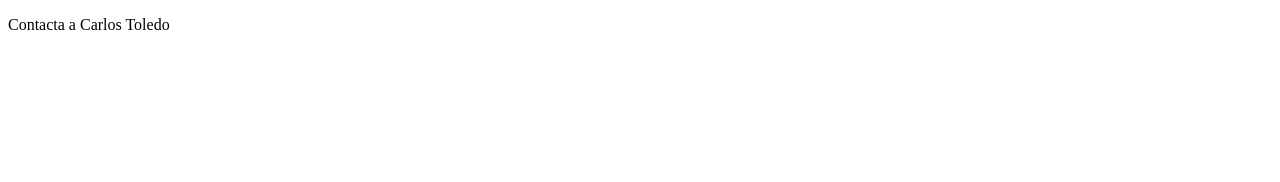
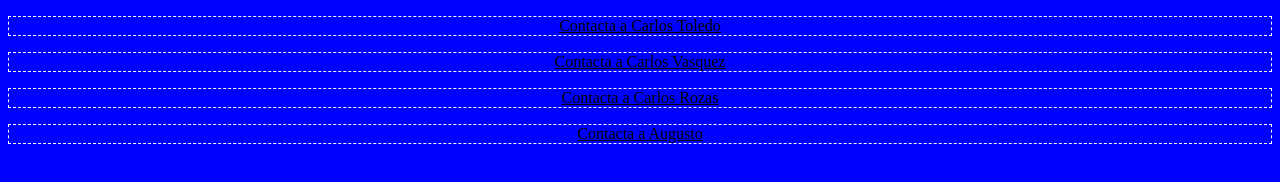
Before and after one commit to charlie83cl/ProyectoGITgrupal, a plain HTML site: page contactoo.html in a window 1280 px wide. Drawn offline with Linux system fonts and the light colour scheme.

Commit message:
Vamos a ver que pasa con este commit Cvasquez

```diff
--- a/contactoo.html
+++ b/contactoo.html
@@ -5,8 +5,12 @@
     <meta http-equiv="X-UA-Compatible" content="IE=edge">
     <meta name="viewport" content="width=device-width, initial-scale=1.0">
     <title>ESTE ES EL FORMULARIO DE CONTACTO</title>
+    <link rel="stylesheet" href="estilos.css" />
 </head>
 <body>
     <p> Contacta a Carlos Toledo</p>
+    <p> Contacta a Carlos Vasquez</p>
+    <p> Contacta a Carlos Rozas</p>
+    <p> Contacta a Augusto</p>
 </body>
 </html>
--- /dev/null
+++ b/estilos.css
@@ -0,0 +1,9 @@
+body {
+	background:blue;
+}
+p{
+	border: dashed 1px white;
+	text-align:center;
+	text-decoration-line: underline;
+
+}
```
Also changed, not shown: index.html (+2 -0 lines).
